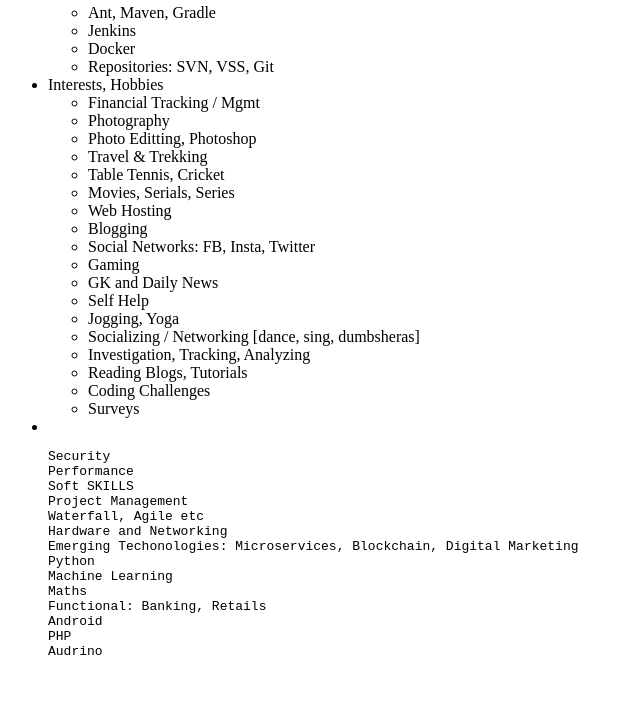
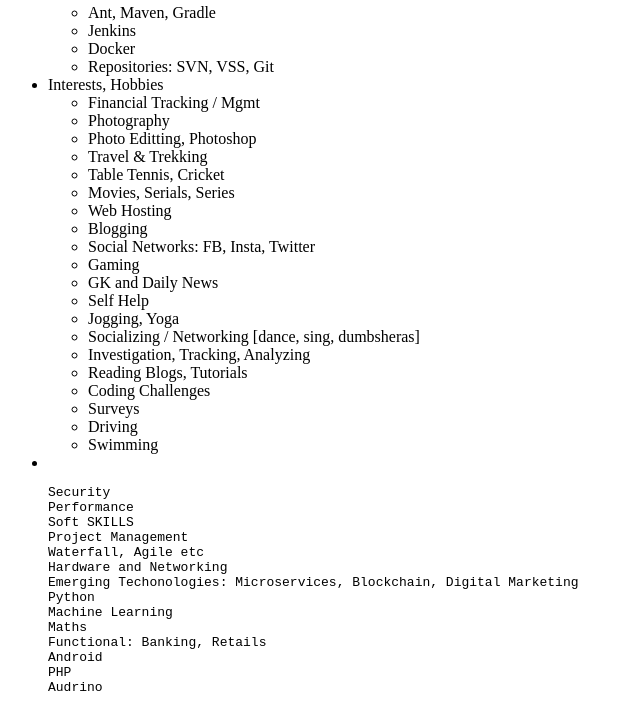
Before and after one commit to prat8759/webhosting, a plain HTML site: page index.html in a window 1280 px wide. Shown: the part 1048-1759 px from the top of the page, without its empty margins (0-640 px from the left). Before the commit the page ends 1723 px from the top, so only its background shows below. Drawn offline with Linux system fonts and the light colour scheme.

Commit message:
DrivSwim

```diff
--- a/index.html
+++ b/index.html
@@ -139,6 +139,8 @@
 	<li>Reading Blogs, Tutorials</li>
 	<li>Coding Challenges</li>
 	<li>Surveys</li>
+	<li>Driving</li>
+	<li>Swimming</li>
 	</ul>
 	</li>
 
```
